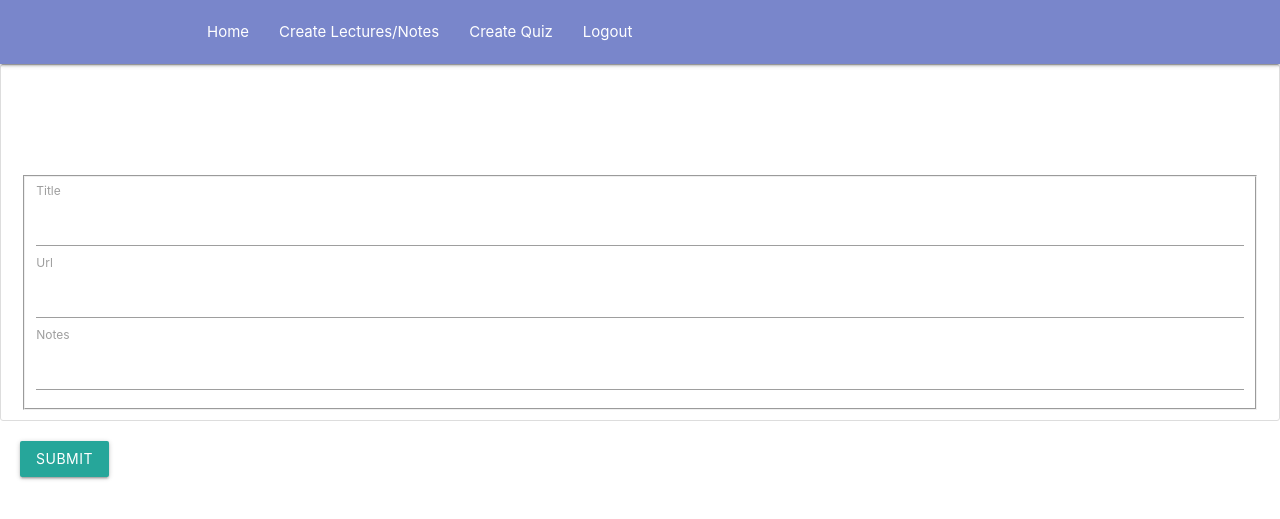
After one commit to IndiaCFG3/team-30, a Flask app: page /create_lecture in a window 1280 px wide. The commit adds this page. Shown: the top 519 px of the page. Run offline with Flask 2, Linux system fonts and the light colour scheme; some libraries are stand-ins or nearby versions.

Commit message:
create_lecture page added

```diff
--- a/app/forms.py
+++ b/app/forms.py
@@ -61,3 +61,9 @@ class LoginForm(FlaskForm):
     email = StringField('Email',validators=[DataRequired(), Email()])
     password = PasswordField('Password', validators=[DataRequired()])
     remember_me = BooleanField('Remember Me')
+
+class CreatenotesForm(FlaskForm):
+    title = StringField('Title',validators=[DataRequired(),Length(min=2)])
+    url=StringField('Url',validators=[Length(min=2)])
+    notes=StringField('Notes',validators=[DataRequired(),Length(min=10)])
+    submit=SubmitField('Submit')
--- a/app/models.py
+++ b/app/models.py
@@ -4,6 +4,8 @@ from flask_login import UserMixin
 from hashlib import md5
 from datetime import datetime
 from app import data
+
+
 
 class teacher(UserMixin, db.Model):
     id = db.Column(db.Integer, primary_key=True)
--- a/app/routes.py
+++ b/app/routes.py
@@ -2,7 +2,7 @@ from flask import render_template, flash, redirect, url_for, request
 from app import app, db, data
 from flask_login import login_required, current_user, login_user, logout_user
 from datetime import datetime
-from app.forms import LoginForm, teacherRegistrationForm, adminRegistrationForm
+from app.forms import LoginForm, teacherRegistrationForm, adminRegistrationForm , CreatenotesForm
 from app.models import teacher, admin
 from functools import wraps
 from sqlalchemy.exc import IntegrityError
@@ -16,6 +16,17 @@ def home():
 @app.route('/home_teacher')
 def home_teacher():
     return render_template('home_teacher.html', title='Home Classroom')
+
+@app.route('/create_lecture', methods=['GET', 'POST'])
+def create_lecture():
+    return render_template('create_lecture.html',title='create lecture',form=CreatenotesForm())
+
+@app.route('/lecture_submit', methods=['POST'])
+def lecture_submit():
+    form=CreatenotesForm()
+    if form.validate_on_submit:
+        return redirect(url_for('home'))
+
 
 @app.route('/login', methods=['GET'])
 def login():
--- /dev/null
+++ b/app/static/style.css
@@ -0,0 +1,7 @@
+.content-section {
+    background: #ffffff;
+    padding: 10px 20px;
+    border: 1px solid #dddddd;
+    border-radius: 3px;
+    margin-bottom: 20px;
+}
--- /dev/null
+++ b/app/templates/create_lecture.html
@@ -0,0 +1,26 @@
+{% extends 'layout_teacher.html' %}
+{% block content %}
+    <form method="POST" action="">
+        <div class="content-section">
+        <fieldset style="margin-top: 100px;" class="form-group">
+            <div class="form-group">
+                {{ form.title.label(class="form-control-label") }}
+                {{ form.title(class="form-control form-control-lg") }}
+            </div>
+            <div class="form-group">
+                {{ form.url.label(class="form-control-label") }}
+                {{ form.url(class="form-control form-control-lg") }}
+             </div>
+            <div class="form-group">
+                {{form.notes.label(class="form-control-label")}}
+                {{form.notes(class="form-control form-control-lg")}}
+            </div>
+        </fieldset>
+    </div>
+
+        <div style="margin-left: 20px" class="form-group">
+            {{ form.submit(class="btn btn-outline-info") }}
+        </div>
+    </form>
+
+{% endblock %}
--- a/app/templates/layout_teacher.html
+++ b/app/templates/layout_teacher.html
@@ -10,6 +10,9 @@
   <!-- Compiled and minified CSS -->
   <link rel="stylesheet" href="https://cdnjs.cloudflare.com/ajax/libs/materialize/1.0.0-beta/css/materialize.min.css">
   <link rel="stylesheet" href="{{ url_for('static', filename='main.css') }}">
+  <link rel="stylesheet" href="{{ url_for('static', filename='style.css') }}">
+
+
   <!-- <link rel="stylesheet" href="language.css"> -->
   <title>HealthSync-{{title}}</title>
   <style>
```
